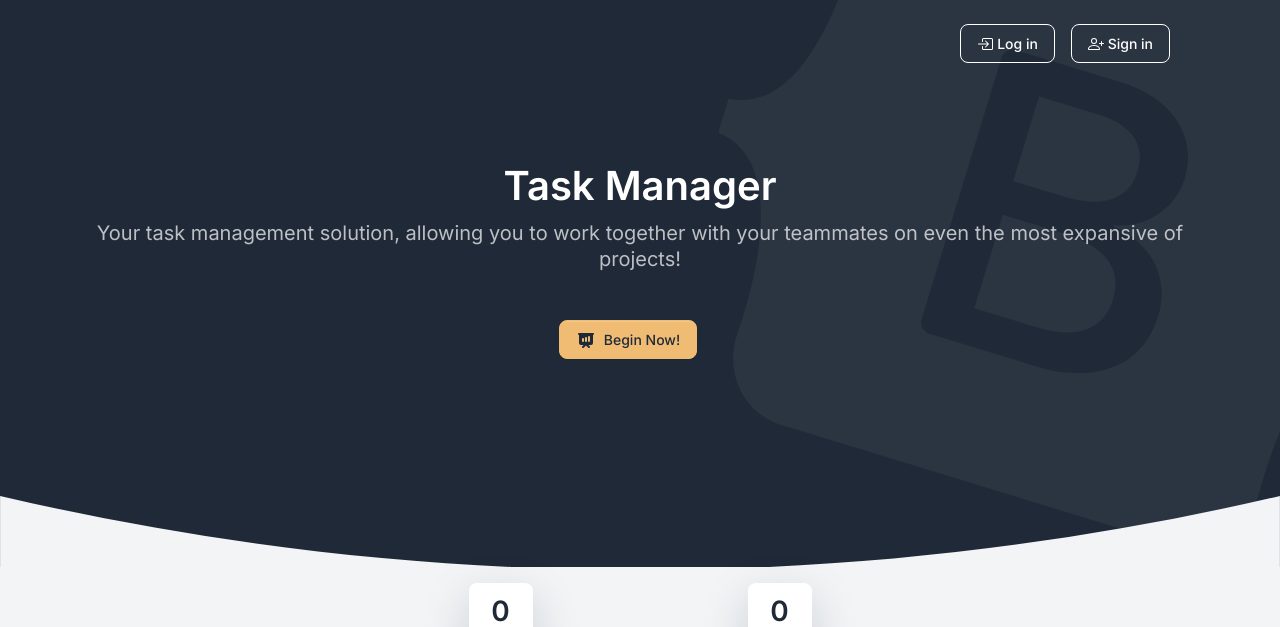
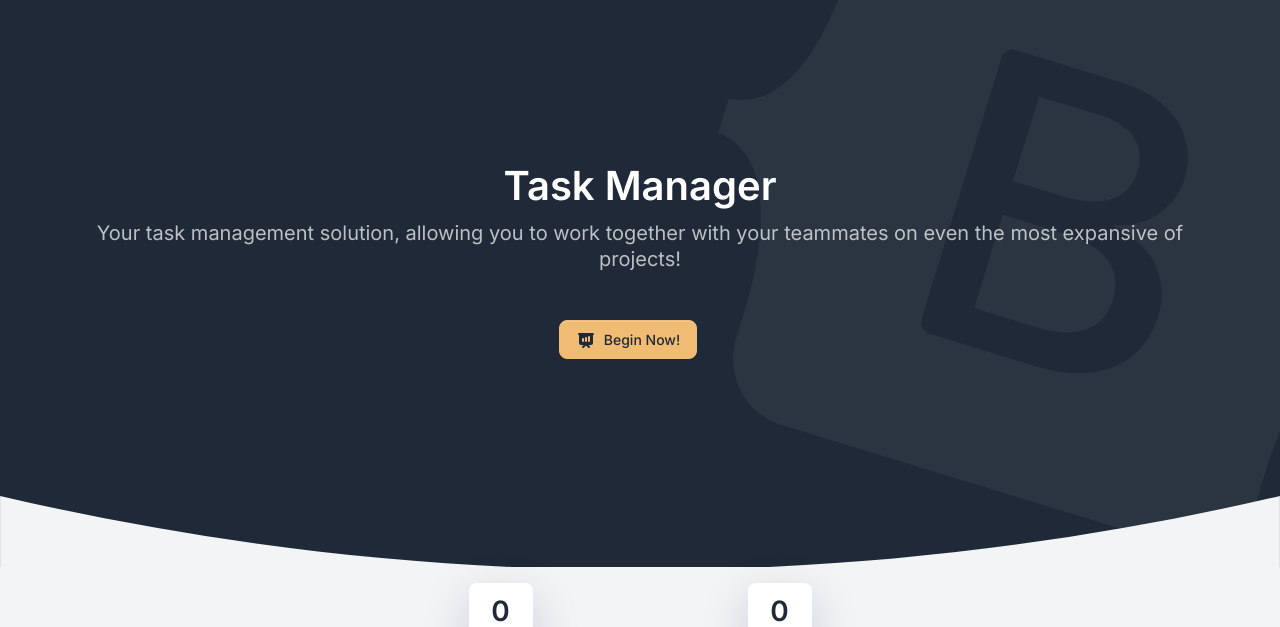
Before and after one commit to MateuszS1/task-manager-it, a Django app: page / in a window 1280 px wide. Shown: the top 627 px of the page. Run offline with Django 5.2, Linux system fonts and the light colour scheme; data that the repository does not hold is empty.

Commit message:
refactor: Remove topbar from index

```diff
--- a/templates/manager/index.html
+++ b/templates/manager/index.html
@@ -13,58 +13,6 @@
 </head>
 <body>
 <div>
-  <header class="header-global">
-    <nav id="navbar-main" aria-label="Primary navigation"
-         class="navbar navbar-main navbar-expand-lg navbar-brand-light pt-4">
-      <div class="container position-relative">
-        <div class="d-flex align-items-center ms-auto">
-          {% if user.is_authenticated %}
-            <a href="#" class="btn btn-outline-white d-inline-flex align-items-center me-md-3">
-              <svg xmlns="http://www.w3.org/2000/svg" width="16" height="16" fill="currentColor"
-                   class="bi bi-box-arrow-right" viewBox="0 0 16 16">
-                <path fill-rule="evenodd"
-                      d="M10 12.5a.5.5 0 0 1-.5.5h-8a.5.5 0 0 1-.5-.5v-9a.5.5 0 0 1 .5-.5h8a.5.5 0 0 1 .5.5v2a.5.5 0 0 0 1 0v-2A1.5 1.5 0 0 0 9.5 2h-8A1.5 1.5 0 0 0 0 3.5v9A1.5 1.5 0 0 0 1.5 14h8a1.5 1.5 0 0 0 1.5-1.5v-2a.5.5 0 0 0-1 0z"/>
-                <path fill-rule="evenodd"
-                      d="M15.854 8.354a.5.5 0 0 0 0-.708l-3-3a.5.5 0 0 0-.708.708L14.293 7.5H5.5a.5.5 0 0 0 0 1h8.793l-2.147 2.146a.5.5 0 0 0 .708.708z"/>
-              </svg>
-              &nbspLog out
-            </a>
-            <a href="#" class="btn btn-outline-white d-inline-flex align-items-center me-md-3">
-              <svg xmlns="http://www.w3.org/2000/svg" width="16" height="16" fill="currentColor"
-                   class="bi bi-person-circle" viewBox="0 0 16 16">
-                <path d="M11 6a3 3 0 1 1-6 0 3 3 0 0 1 6 0"/>
-                <path fill-rule="evenodd"
-                      d="M0 8a8 8 0 1 1 16 0A8 8 0 0 1 0 8m8-7a7 7 0 0 0-5.468 11.37C3.242 11.226 4.805 10 8 10s4.757 1.225 5.468 2.37A7 7 0 0 0 8 1"/>
-              </svg>
-              &nbspYour Profile
-            </a>
-          {% else %}
-            <a href="#" class="btn btn-outline-white d-inline-flex align-items-center me-md-3">
-              <svg xmlns="http://www.w3.org/2000/svg" width="16" height="16" fill="currentColor"
-                   class="bi bi-box-arrow-in-right" viewBox="0 0 16 16">
-                <path fill-rule="evenodd"
-                      d="M6 3.5a.5.5 0 0 1 .5-.5h8a.5.5 0 0 1 .5.5v9a.5.5 0 0 1-.5.5h-8a.5.5 0 0 1-.5-.5v-2a.5.5 0 0 0-1 0v2A1.5 1.5 0 0 0 6.5 14h8a1.5 1.5 0 0 0 1.5-1.5v-9A1.5 1.5 0 0 0 14.5 2h-8A1.5 1.5 0 0 0 5 3.5v2a.5.5 0 0 0 1 0z"/>
-                <path fill-rule="evenodd"
-                      d="M11.854 8.354a.5.5 0 0 0 0-.708l-3-3a.5.5 0 1 0-.708.708L10.293 7.5H1.5a.5.5 0 0 0 0 1h8.793l-2.147 2.146a.5.5 0 0 0 .708.708z"/>
-              </svg>
-              &nbspLog in
-            </a>
-            <a href="#" class="btn btn-outline-white d-inline-flex align-items-center me-md-3">
-              <svg xmlns="http://www.w3.org/2000/svg" width="16" height="16" fill="currentColor"
-                   class="bi bi-person-plus" viewBox="0 0 16 16">
-                <path
-                    d="M6 8a3 3 0 1 0 0-6 3 3 0 0 0 0 6m2-3a2 2 0 1 1-4 0 2 2 0 0 1 4 0m4 8c0 1-1 1-1 1H1s-1 0-1-1 1-4 6-4 6 3 6 4m-1-.004c-.001-.246-.154-.986-.832-1.664C9.516 10.68 8.289 10 6 10s-3.516.68-4.168 1.332c-.678.678-.83 1.418-.832 1.664z"/>
-                <path fill-rule="evenodd"
-                      d="M13.5 5a.5.5 0 0 1 .5.5V7h1.5a.5.5 0 0 1 0 1H14v1.5a.5.5 0 0 1-1 0V8h-1.5a.5.5 0 0 1 0-1H13V5.5a.5.5 0 0 1 .5-.5"/>
-              </svg>
-              &nbspSign in
-            </a>
-          {% endif %}
-        </div>
-      </div>
-    </nav>
-  </header>
-
   <section class="section-header overflow-hidden pt-7 pt-lg-8 pb-9 pb-lg-8 bg-primary text-white">
     <div class="container">
       <div class="row">
```
